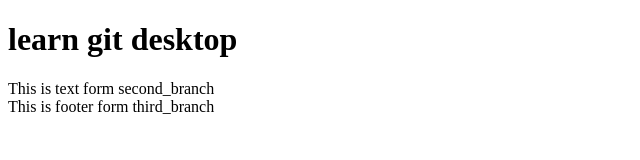
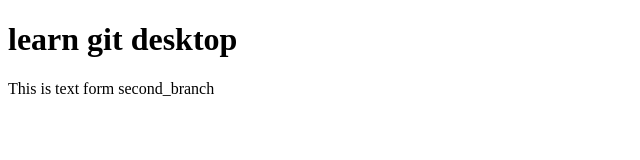
Before and after one commit to experiencedamn/desktoptest, a plain HTML site: page index.html in a window 1280 px wide. Shown: the whole page, without its empty margins (0-640 px from the left). Drawn offline with Linux system fonts and the light colour scheme.

Commit message:
Revert "Merge pull request #2 from experiencedamn/third_branch"
This reverts commit 73b3fb21c73c2cf3f06b9f7e47429602cbf9bfe2, reversing
changes made to 910489b896a52f33c27c67428d6557376e3daf12.

```diff
--- a/index.html
+++ b/index.html
@@ -6,15 +6,9 @@
     <title>lean git desktop</title>
 </head>
 <body>
-
     <h1>learn git desktop</h1>
     <main>
         This is text form second_branch
     </main>
-
-    <footer>
-        This is footer form third_branch
-    </footer>
-
 </body>
 </html>
```
